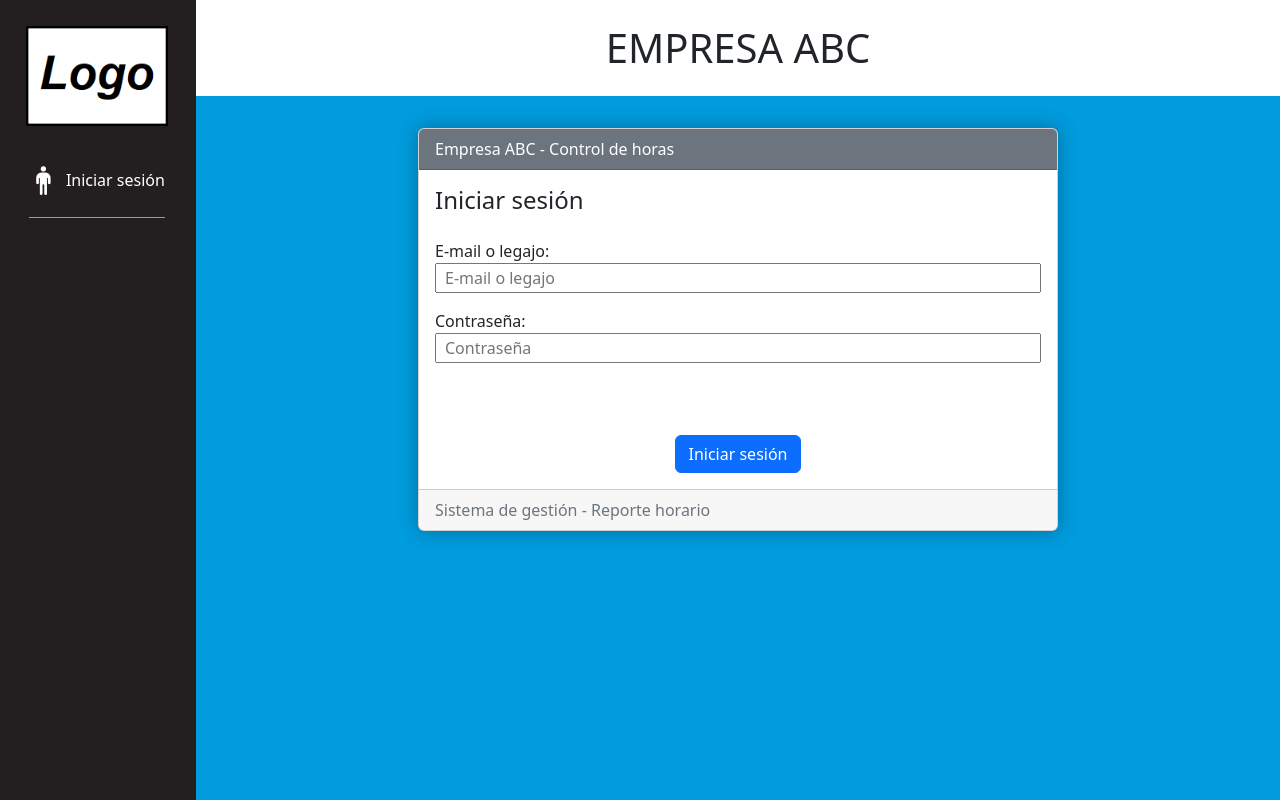
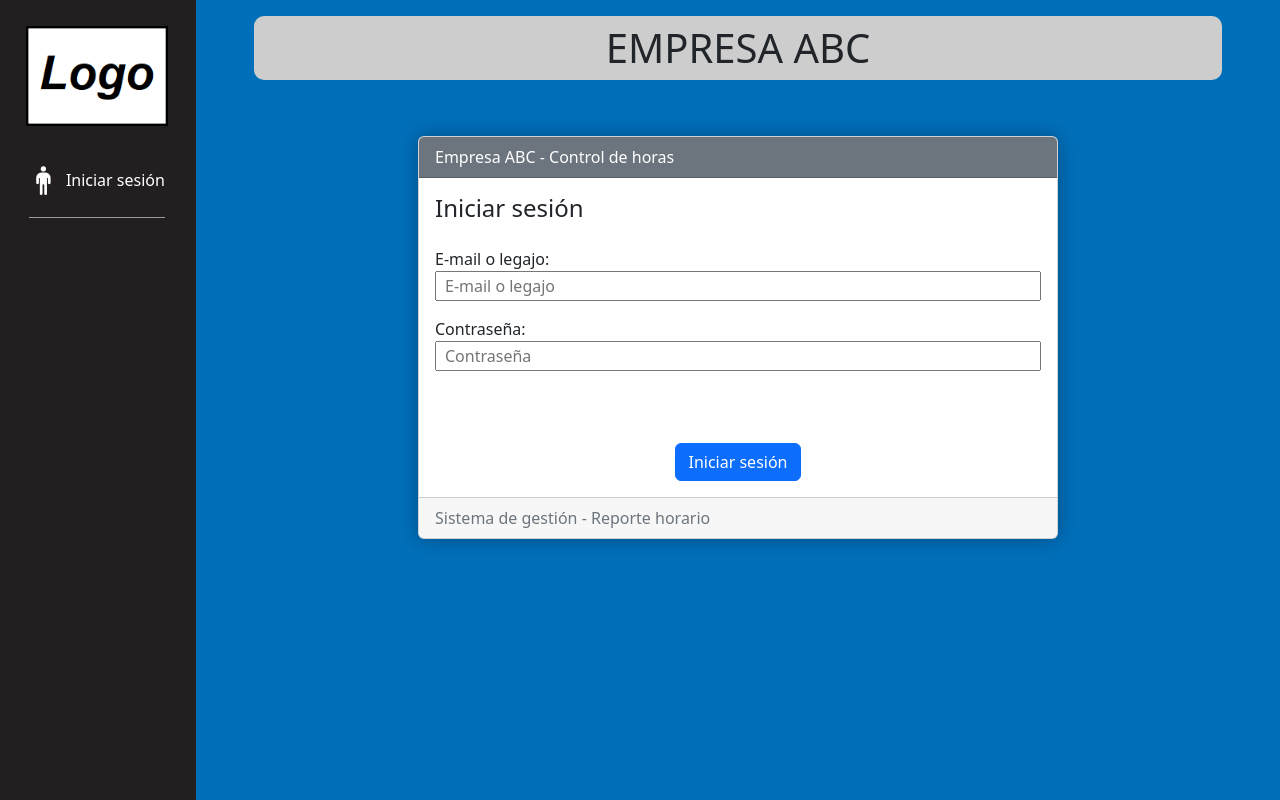
Before and after one commit to dollycalvo/sgpartes, a Django app: page / in a window 1280 px wide. Run offline with Django 3.2, Linux system fonts and the light colour scheme.

Commit message:
Cambios de Dolly

```diff
--- a/partes/static/css/sgpartes.css
+++ b/partes/static/css/sgpartes.css
@@ -38,6 +38,7 @@
         justify-content: center;
         align-items: center;
         width: 100%;
+
     }
 
     header > h1 {
@@ -153,15 +154,18 @@
         justify-content: center;
         align-items: center;
         padding: 1rem;
+        background-color: var(--color-celeste);
     }
 
     header > h1 {
-        background-color: #ffffff;
+        background-color: #cdcdcd;
+
+
         /* border: 2px solid var(--color-bordes); */
         width: 92%;
-        border-radius: 250px;
+        border-radius: 10px;
         padding: 0.5rem 0;
-        margin: 0;
+        margin: 5;
         text-align: center;
     }
 
@@ -239,6 +243,7 @@ footer {
 
 .nav-item {
     color: #ffffff !important;
+
 }
 
 .imagen-logo {
@@ -250,7 +255,8 @@ footer {
     padding-top: 2rem;
     overflow-y: auto;
     grid-area: main-content;
-    background-color: var(--color-celeste-claro);
+    /*background-color: var(--color-celeste-claro);*/
+    background-color: var(--color-celeste);
 }
 
 .ml-1rem {
```
